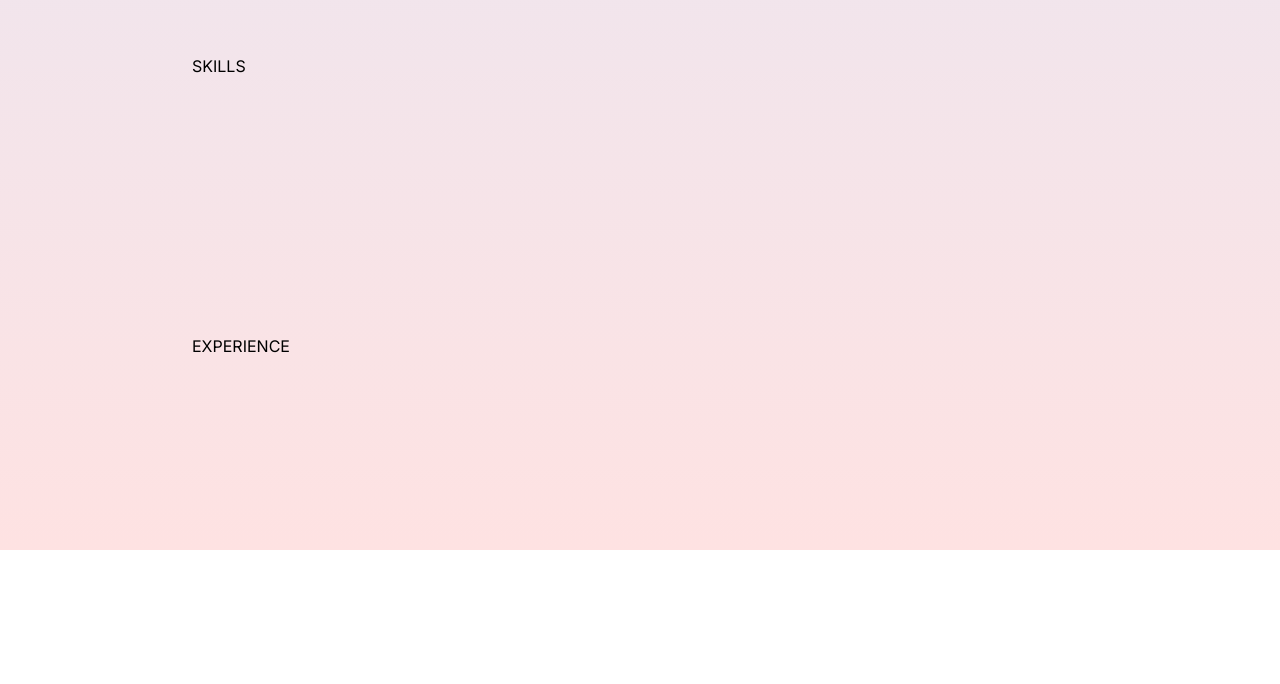
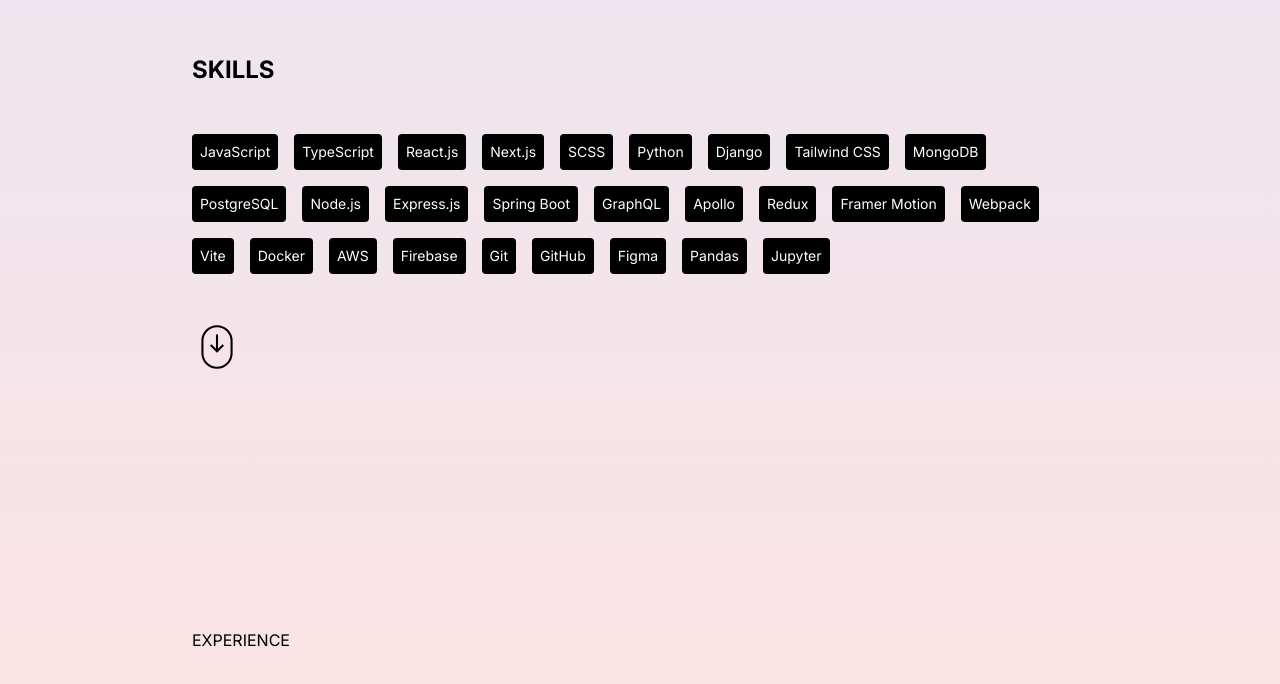
Before and after one commit to agkayster/nextjs-portfolio-framermotion-website, a Next.js app: page /about in a window 1280 px wide. Shown: the part 1005-1689 px from the top of the page. Before the commit the page ends 1555 px from the top, so only its background shows below. Built offline with nearby package versions, Linux system fonts and the light colour scheme.

Commit message:
Implemented Skills section in About page

```diff
--- a/src/app/about/page.jsx
+++ b/src/app/about/page.jsx
@@ -1,6 +1,36 @@
 'use client';
 import React from 'react';
 import { motion } from 'framer-motion';
+
+const skillsSet = [
+	{ id: 1, skill: 'JavaScript' },
+	{ id: 2, skill: 'TypeScript' },
+	{ id: 3, skill: 'React.js' },
+	{ id: 4, skill: 'Next.js' },
+	{ id: 5, skill: 'SCSS' },
+	{ id: 6, skill: 'Python' },
+	{ id: 7, skill: 'Django' },
+	{ id: 8, skill: 'Tailwind CSS' },
+	{ id: 9, skill: 'MongoDB' },
+	{ id: 10, skill: 'PostgreSQL' },
+	{ id: 11, skill: 'Node.js' },
+	{ id: 12, skill: 'Express.js' },
+	{ id: 13, skill: 'Spring Boot' },
+	{ id: 14, skill: 'GraphQL' },
+	{ id: 15, skill: 'Apollo' },
+	{ id: 16, skill: 'Redux' },
+	{ id: 17, skill: 'Framer Motion' },
+	{ id: 18, skill: 'Webpack' },
+	{ id: 19, skill: 'Vite' },
+	{ id: 20, skill: 'Docker' },
+	{ id: 21, skill: 'AWS' },
+	{ id: 22, skill: 'Firebase' },
+	{ id: 23, skill: 'Git' },
+	{ id: 24, skill: 'GitHub' },
+	{ id: 25, skill: 'Figma' },
+	{ id: 26, skill: 'Pandas' },
+	{ id: 27, skill: 'Jupyter' },
+];
 
 const AboutPage = () => {
 	return (
@@ -71,7 +101,41 @@
 						</svg>
 					</div>
 					{/* SKILLS CONTAINER */}
-					<div className=''>SKILLS</div>
+					<div className='flex flex-col gap-12 justify-center'>
+						{/* SKILLS TITLE */}
+						<h1 className='font-bold text-2xl'>SKILLS</h1>
+						{/* SKILLS LIST */}
+						<div className='flex flex-row flex-wrap gap-x-4 gap-y-4'>
+							{skillsSet.map(({ id, skill }) => (
+								<div
+									key={id}
+									className='rounded p-2 text-sm cursor-pointer bg-black text-white hover:bg-white
+									 hover:text-black'>
+									{skill}
+								</div>
+							))}
+						</div>
+						{/* SKILLS SCROLL SVG */}
+						<svg
+							viewBox='0 0 24 24'
+							fill='none'
+							xmlns='http://www.w3.org/2000/svg'
+							width={50}
+							height={50}>
+							<path
+								d='M5 15C5 16.8565 5.73754 18.6371 7.05029 19.9498C8.36305 21.2626 10.1435 21.9999 12 21.9999C13.8565 21.9999 15.637 21.2626 16.9498 19.9498C18.2625 18.6371 19 16.8565 19 15V9C19 7.14348 18.2625 5.36305 16.9498 4.05029C15.637 2.73754 13.8565 2 12 2C10.1435 2 8.36305 2.73754 7.05029 4.05029C5.73754 5.36305 5 7.14348 5 9V15Z'
+								stroke='#000000'
+								strokeWidth='1'></path>
+							<path
+								d='M12 6V14'
+								stroke='#000000'
+								strokeWidth='1'></path>
+							<path
+								d='M15 11L12 14L9 11'
+								stroke='#000000'
+								strokeWidth='1'></path>
+						</svg>
+					</div>
 					{/* EXPERIENCE CONTAINER */}
 					<div className=''>EXPERIENCE</div>
 				</div>
```
